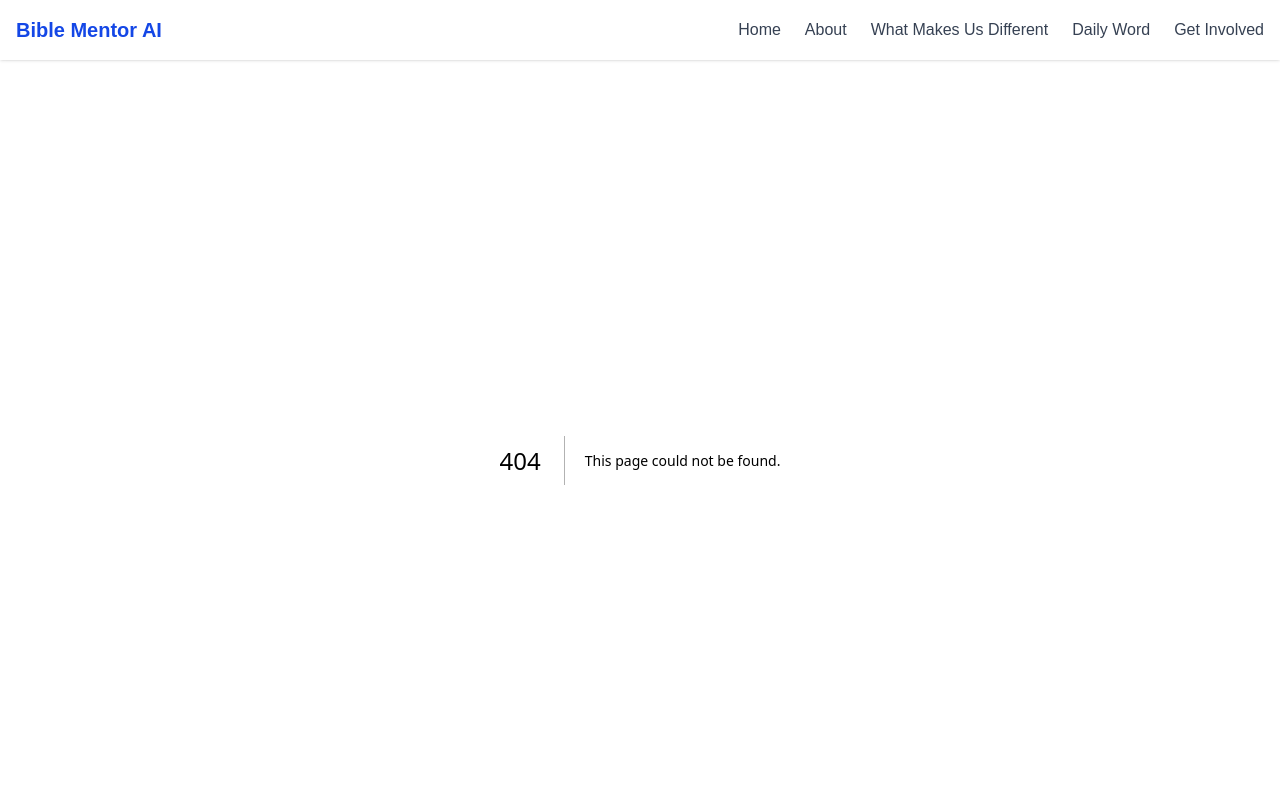
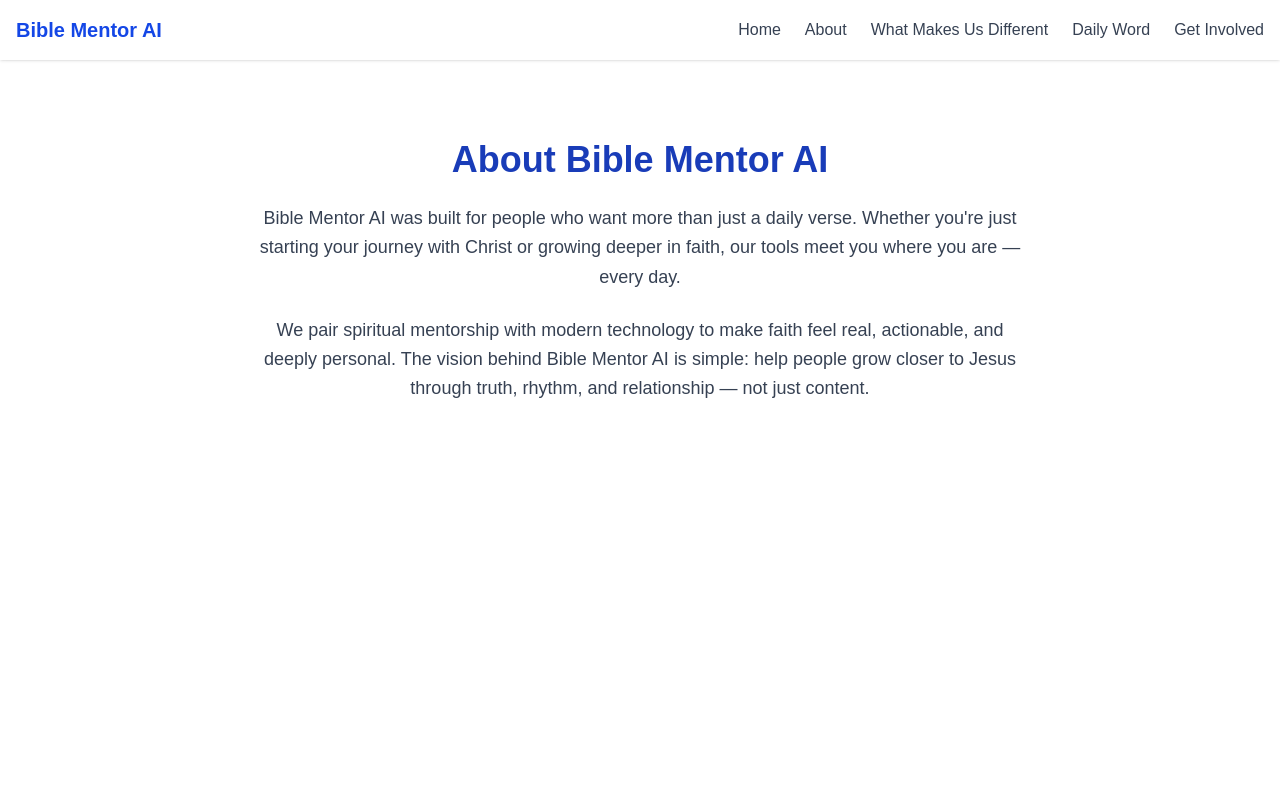
Before and after one commit to houstonmarkw/bible-mentor-ai-frontend, a Next.js app: page /about in a window 1280 px wide. Before the commit this address had no page. Shown: the top 800 px of the page. Built offline with nearby package versions, Linux system fonts and the light colour scheme.

Commit message:
Add standalone About page and update nav link

```diff
--- /dev/null
+++ b/src/app/about/page.tsx
@@ -0,0 +1,15 @@
+export default function AboutPage() {
+  return (
+    <section className="bg-white py-20 px-6 min-h-screen">
+      <div className="max-w-3xl mx-auto text-center">
+        <h1 className="text-4xl font-bold text-blue-800 mb-6">About Bible Mentor AI</h1>
+        <p className="text-gray-700 text-lg leading-relaxed">
+          Bible Mentor AI was built for people who want more than just a daily verse. Whether you&apos;re just starting your journey with Christ or growing deeper in faith, our tools meet you where you are — every day.
+        </p>
+        <p className="text-gray-700 text-lg leading-relaxed mt-6">
+          We pair spiritual mentorship with modern technology to make faith feel real, actionable, and deeply personal. The vision behind Bible Mentor AI is simple: help people grow closer to Jesus through truth, rhythm, and relationship — not just content.
+        </p>
+      </div>
+    </section>
+  );
+}
--- a/src/app/components/Navbar.tsx
+++ b/src/app/components/Navbar.tsx
@@ -20,7 +20,7 @@ export default function Navbar() {
         </button>
         <nav className="hidden md:flex space-x-6 text-gray-700 font-medium">
           <Link href="/">Home</Link>
-          <a href="#about">About</a>
+          <Link href="/about">About</Link>
           <a href="#differentiator">What Makes Us Different</a>
           <Link href="/daily-word">Daily Word</Link>
           <Link href="/get-involved">Get Involved</Link>
```
